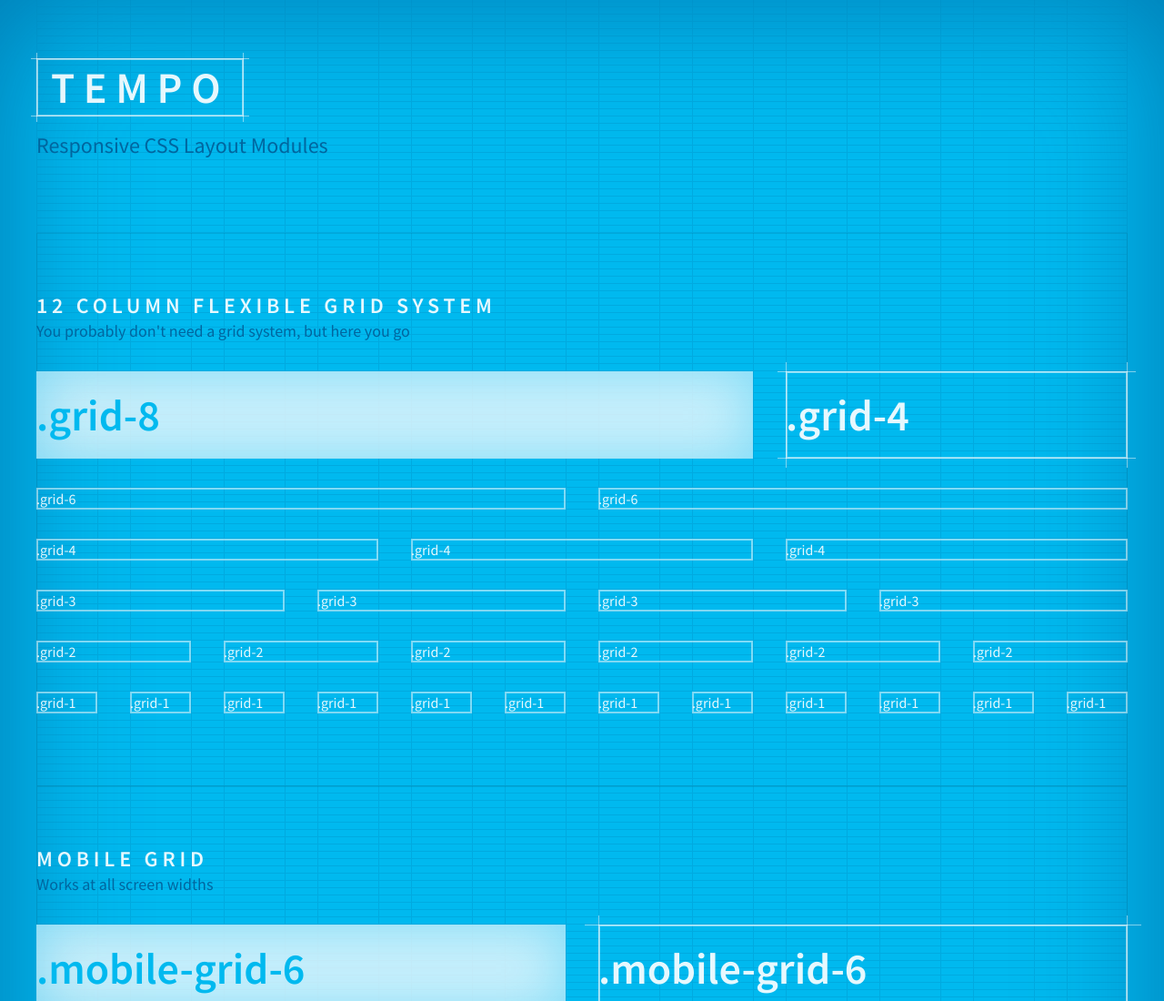
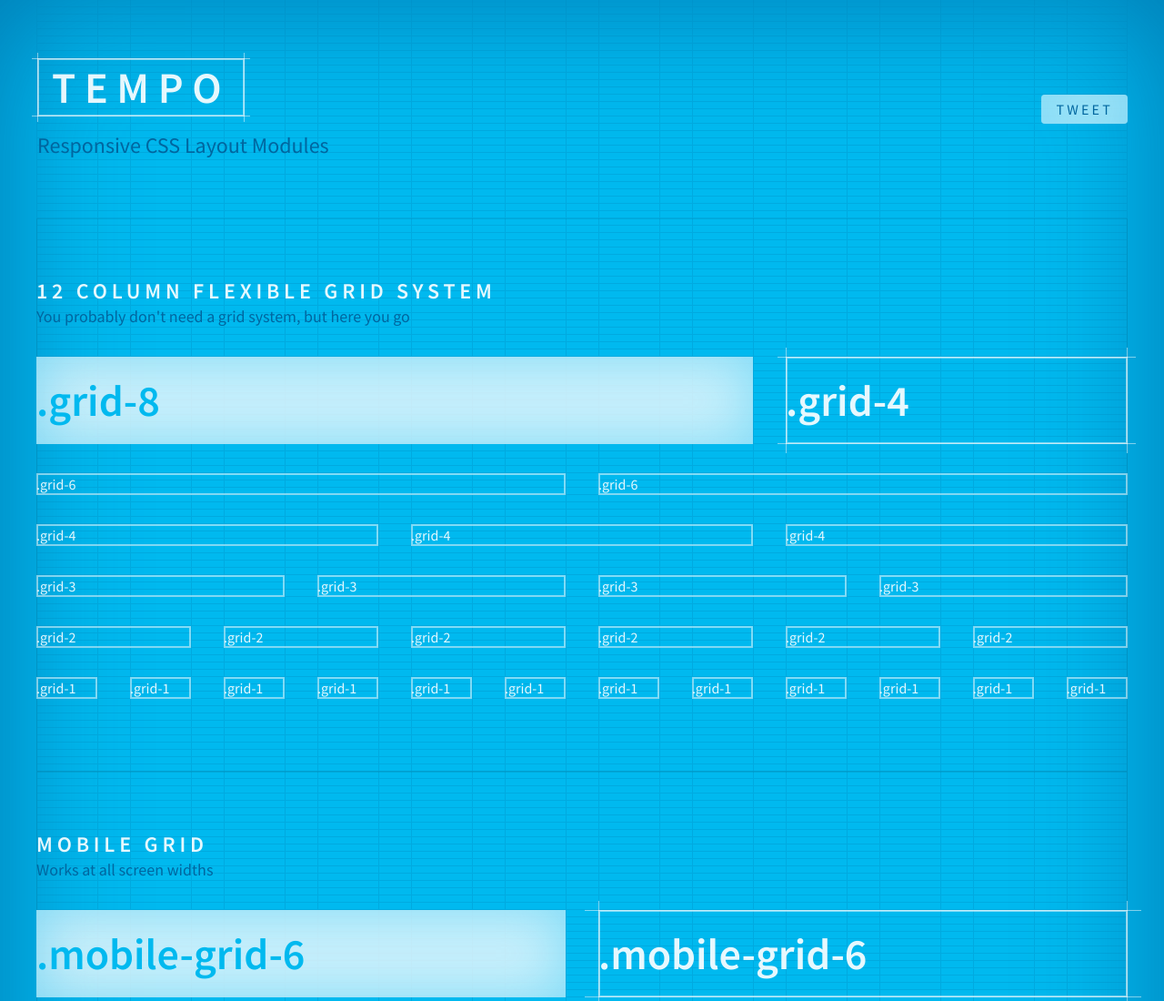
Before and after one commit to jxnblk/tempo, a plain HTML site: page index.html in a window 1280 px wide. Shown: the top 1100 px of the page at 91% size. Drawn offline with Linux system fonts and the light colour scheme.

Commit message:
Tweet button

```diff
--- a/index.html
+++ b/index.html
@@ -13,9 +13,16 @@
 
 <body class="px2">
 
-  <header class="container py4 bg-grid">
-    <h1 class="px1 caps h2 inline-block box box-over">Tempo</h1>
-    <p class="h3 dark-blue">Responsive CSS Layout Modules</p>
+  <header class="container py2 bg-grid">
+    <div class="table">
+      <div class="cell grid-8 py2">
+        <h1 class="px1 caps h2 inline-block box box-over">Tempo</h1>
+        <p class="h3 mb0 dark-blue">Responsive CSS Layout Modules</p>
+      </div>
+      <div class="cell grid-4 right-align">
+        <a href="https://twitter.com/intent/tweet?text=TEMPO: Responsive CSS layout modules&url=http://jxnblk.github.io/tempo&via=jxnblk" target="_blank" class="small button button-small button-white caps">Tweet</a>
+      </div>
+    </div>
   </header>
 
   <section id="grid" class="container py4 outline bg-grid">
@@ -187,7 +194,7 @@
 
   <footer class="container clearfix py4 bg-grid dark-blue">
     <div class="grid grid-7 mb2">
-      <a href="https://twitter.com/intent/tweet?text=TEMPO: Responsive layout modules for BASSCSS&url=http://jxnblk.github.io/tempo&via=jxnblk" target="_blank" class="small button button-small button-box caps">Tweet</a>
+      <a href="https://twitter.com/intent/tweet?text=TEMPO: Responsive CSS layout modules&url=http://jxnblk.github.io/tempo&via=jxnblk" target="_blank" class="small button button-small button-box caps">Tweet</a>
     </div>
     <div class="grid grid-5">
       <p>Made with love by <a href="//jxnblk.com">Jxnblk</a></p>
```
